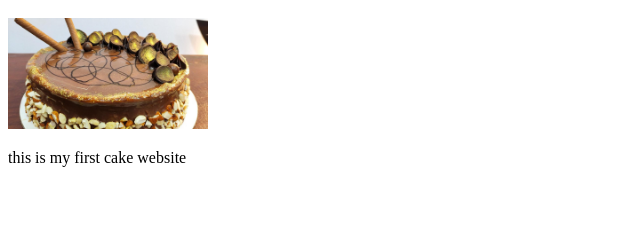
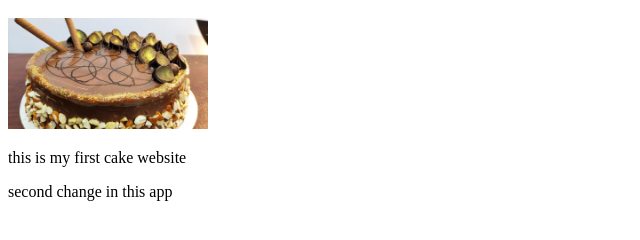
Before and after one commit to deerajjai/deerajapps123, a plain HTML site: page index.html in a window 1280 px wide. Shown: the part 120-360 px from the top of the page, without its empty margins (0-640 px from the left). Drawn offline with Linux system fonts and the light colour scheme.

Commit message:
added paragrah

```diff
--- a/index.html
+++ b/index.html
@@ -10,5 +10,6 @@
     <h1>my second name jai</h1>
     <img width="200" src="belgian-almond-cake.jpg" alt="">
     <p>this is my first cake website</p>
+    <p>second change in this app</p>
 </body>
 </html>
```
